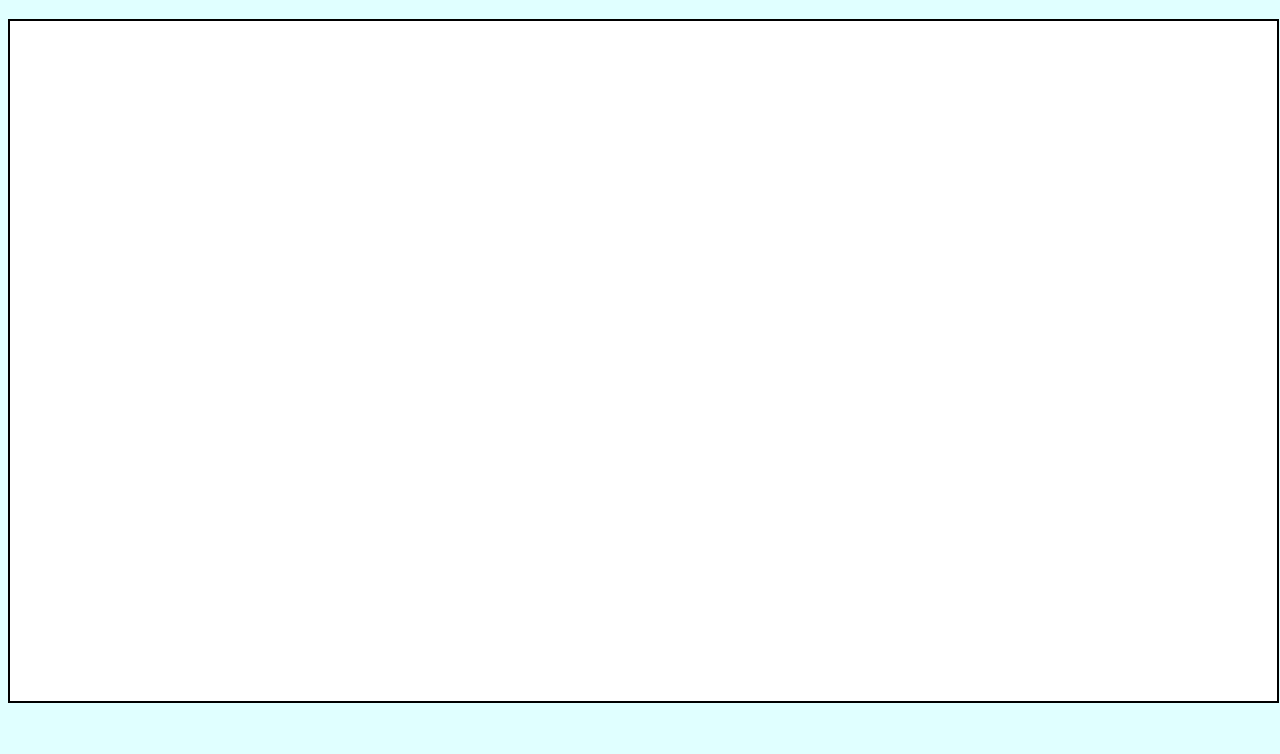
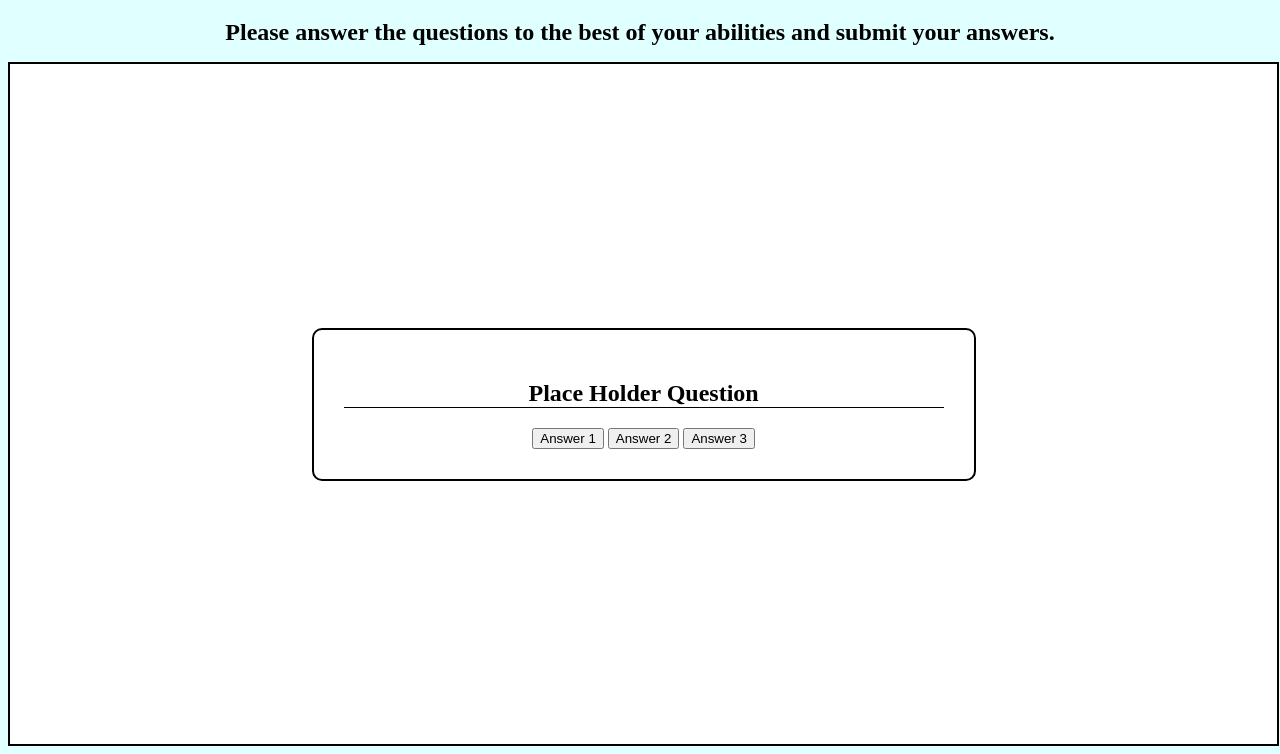
Before and after one commit to Foxshane997/StarWarsQuiz.github.io, a plain HTML site: page index.html in a window 1280 px wide. Shown: the part 61-815 px from the top of the page. Drawn offline with Linux system fonts and the light colour scheme.

Commit message:
adding styling changes

```diff
--- a/index.html
+++ b/index.html
@@ -7,11 +7,24 @@
     <link rel="stylesheet" href="./style.css">
 </head>
 <body>
+
+    <div class="heading-cont">
     <h1>Milestone Project 1</h1>
+    <h2>Please answer the questions to the best of your abilities and submit your answers.</h2>
+    </div>
+
     <section>
-        <canvas id="canvas-cont">
 
-        </canvas>
+        <div class="app">
+            <div class="quiz">
+                <h2 id="question">Place Holder Question</h2>
+                <div id="answer-buttons">
+                    <button class="btn">Answer 1</button>
+                    <button class="btn">Answer 2</button>
+                    <button class="btn">Answer 3</button>
+                </div>
+            </div>
+        </div>
     </section>
 
 <script src="./index.js"></script>
--- a/style.css
+++ b/style.css
@@ -1,16 +1,39 @@
-body{
+body {
     background-color: lightcyan;
-    font-family: ;
 }
 
-h1{
+.heading-cont {
     color: black;
     text-align: center;
+    height: 11.5vh;
+    margin-bottom: 10px;
+    flex-direction: column;
 }
 
-#canvas-cont {
+.app {
+    display: flex;
+    justify-content: center;
+    align-items: center;
+    text-align: center;
     background-color: white;
     border: 2px solid black;
     height: 85vh;
     width: 99vw;
 }
+
+.quiz {
+    border: 2px solid black;
+    border-radius: 10px;
+    width: 90%;
+    max-width: 600px;
+    height: auto;
+    padding: 30px;
+    margin: auto;
+    display: flex;
+    flex-direction: column;
+}
+
+
+#question {
+    border-bottom: 1px solid black;
+}
```
